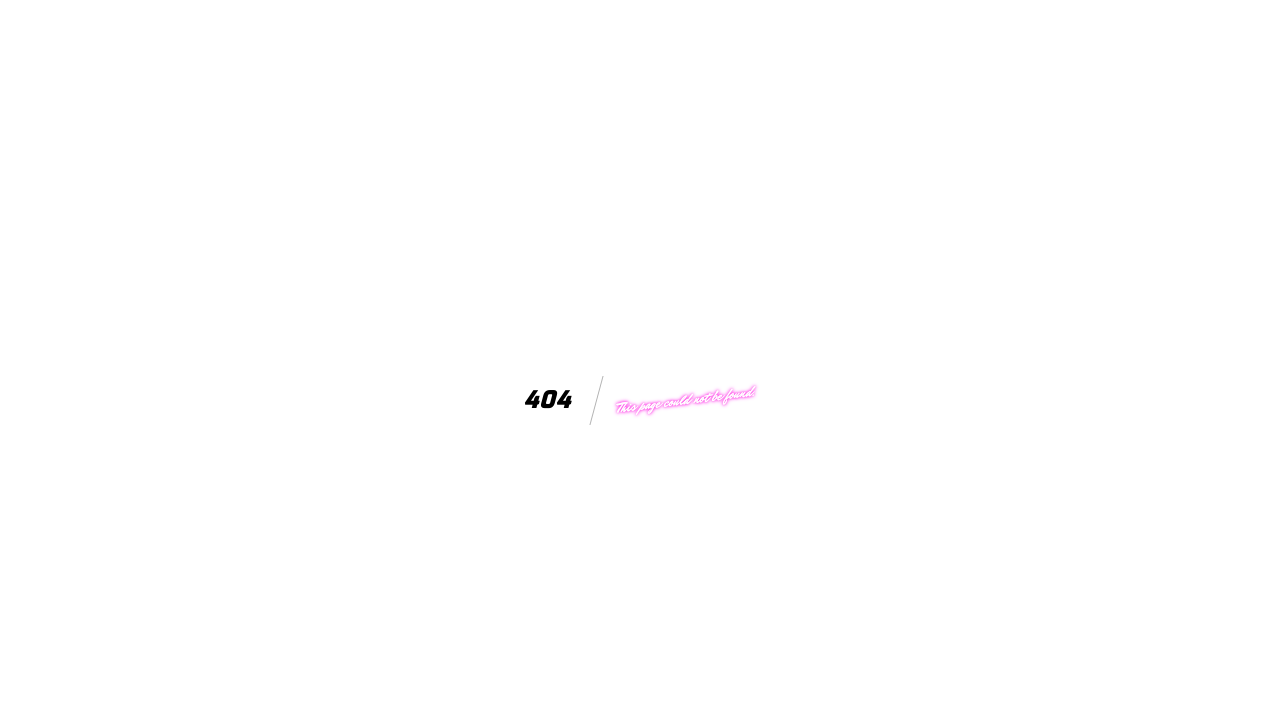
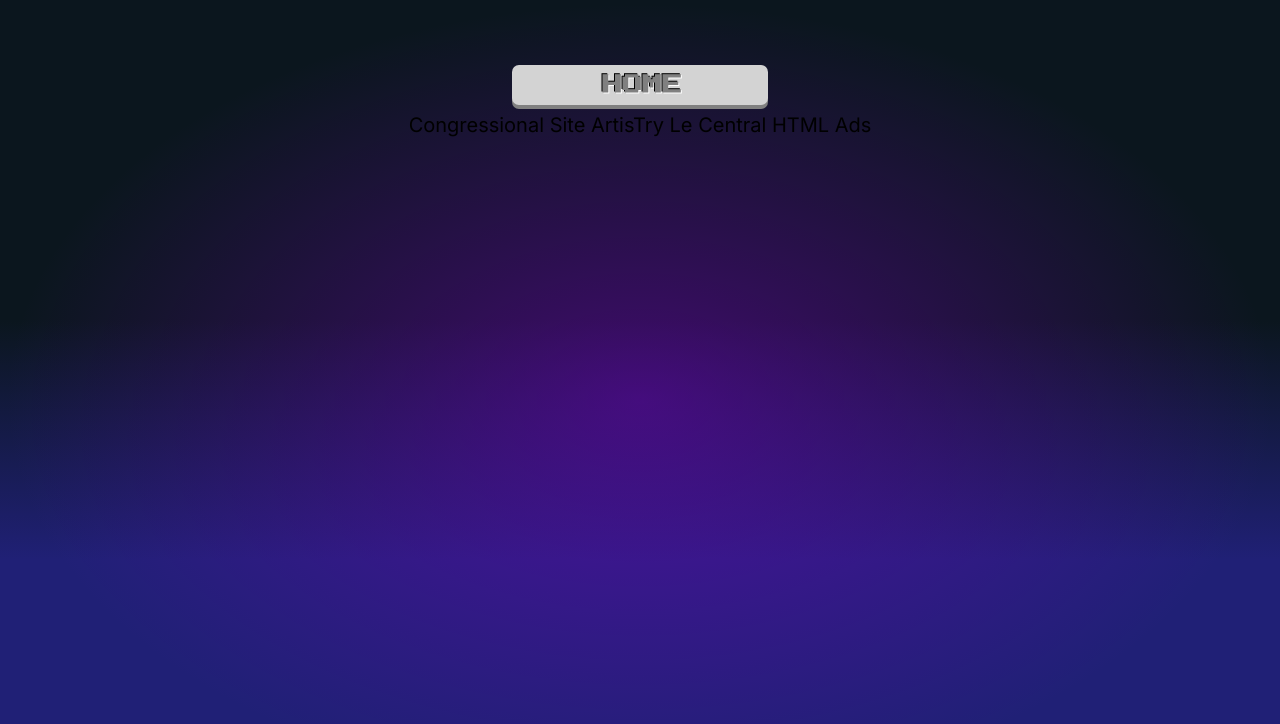
Before and after one commit to cwefso/resume-site, a Next.js app: page /projects in a window 1280 px wide. Before the commit this address had no page. Shown: the top 724 px of the page. Built offline with nearby package versions, Linux system fonts and the light colour scheme.

Commit message:
Add projects site

```diff
--- a/app/components/Button.tsx
+++ b/app/components/Button.tsx
@@ -76,7 +76,7 @@ export const Button: React.FC<ButtonProps> = ({
             onClick={clickHandler}
           >
             {icon}
-            <div className="ml-6 md:ml-4">{title}</div>
+            <div className={`ml-6 md:ml-4 `}>{title}</div>
           </button>
         </div>
       </div>
--- a/app/page.tsx
+++ b/app/page.tsx
@@ -59,14 +59,12 @@ export default function Home() {
           </button>
         </span>
         <span>
-          <button
-            className="start-btn py-1 pl-2 pr-1 w-[50vw] lg:w-[20vw]"
-            onClick={() => {
-              console.log("click!");
-            }}
+          <Link
+            className="start-btn py-1 pl-2 pr-1 w-[50vw] lg:w-[20vw] "
+            href="/projects"
           >
             PROJECTS
-          </button>
+          </Link>
         </span>
       </div>
 
--- /dev/null
+++ b/app/projects/page.js
@@ -0,0 +1,26 @@
+"use client";
+import Link from "next/link";
+
+export default function Projects() {
+  return (
+    <main className="flex flex-col items-center p-12 h-screen w-screen">
+        <span>
+          <Link
+            className="start-btn py-1 pl-2 pr-1 w-[50vw] lg:w-[20vw] "
+            href="/"
+          >
+            HOME
+          </Link>
+        </span>
+        <div>
+          Congressional Site
+
+          ArtisTry
+
+          Le Central
+
+          HTML Ads
+        </div>
+    </main>
+  );
+}
```
